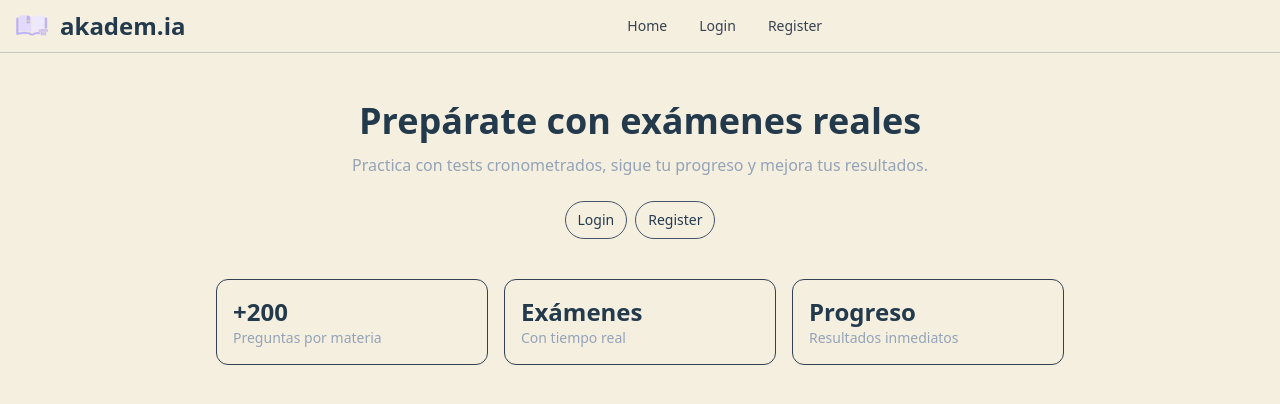
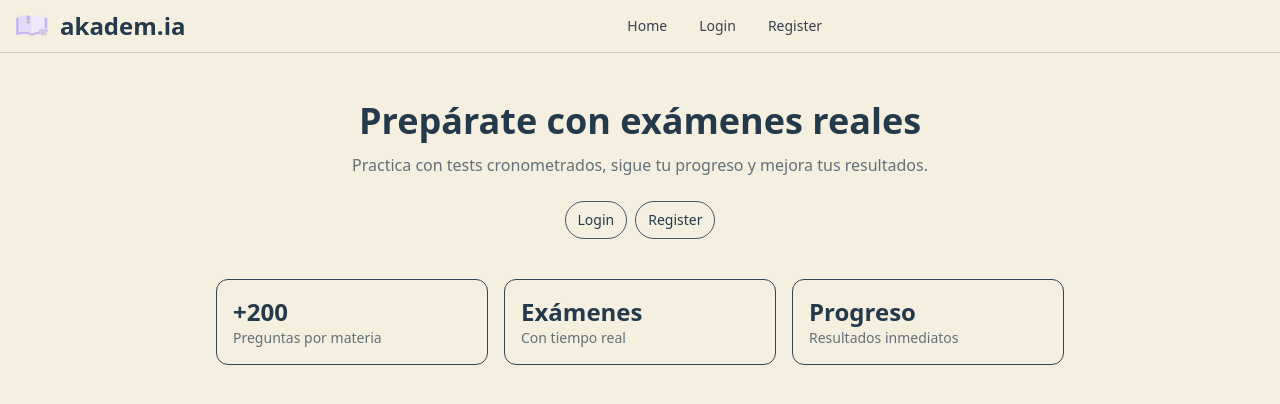
Before and after one commit to guilu/akadem.ia, a React (Vite) app in the folder frontend/: page / in a window 1280 px wide. Shown: the top 404 px of the page. Built offline with nearby package versions, Linux system fonts and the light colour scheme; no server answers.

Commit message:
💄 style (frontend) : home text palette

```diff
--- a/frontend/src/pages/HomePage.tsx
+++ b/frontend/src/pages/HomePage.tsx
@@ -5,7 +5,7 @@ export default function HomePage({ isAuthed, activeAttemptId }: { isAuthed: bool
     <section className="mt-6">
       <div className="text-center">
         <h1 className="text-4xl font-bold mb-3">Prepárate con exámenes reales</h1>
-        <p className="text-slate-400 max-w-2xl mx-auto">
+        <p className="text-text/70 max-w-2xl mx-auto">
           Practica con tests cronometrados, sigue tu progreso y mejora tus resultados.
         </p>
         <div className="mt-6 flex flex-col sm:flex-row gap-3 justify-center">
@@ -33,15 +33,15 @@ export default function HomePage({ isAuthed, activeAttemptId }: { isAuthed: bool
       <div className="mt-10 grid gap-4 sm:grid-cols-3">
         <div className="border border-slate-700 rounded-xl p-4">
           <div className="text-2xl font-bold">+200</div>
-          <div className="text-sm text-slate-400">Preguntas por materia</div>
+          <div className="text-sm text-text/70">Preguntas por materia</div>
         </div>
         <div className="border border-slate-700 rounded-xl p-4">
           <div className="text-2xl font-bold">Exámenes</div>
-          <div className="text-sm text-slate-400">Con tiempo real</div>
+          <div className="text-sm text-text/70">Con tiempo real</div>
         </div>
         <div className="border border-slate-700 rounded-xl p-4">
           <div className="text-2xl font-bold">Progreso</div>
-          <div className="text-sm text-slate-400">Resultados inmediatos</div>
+          <div className="text-sm text-text/70">Resultados inmediatos</div>
         </div>
       </div>
     </section>
```
